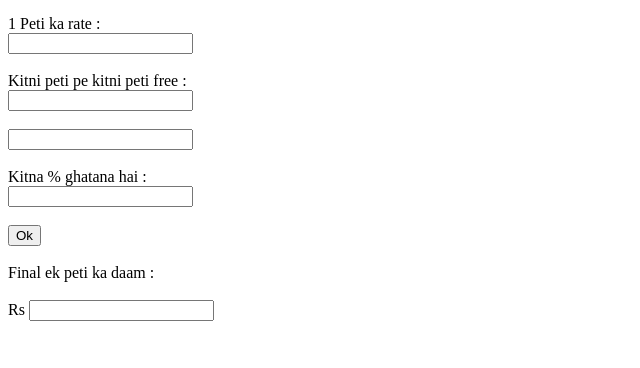
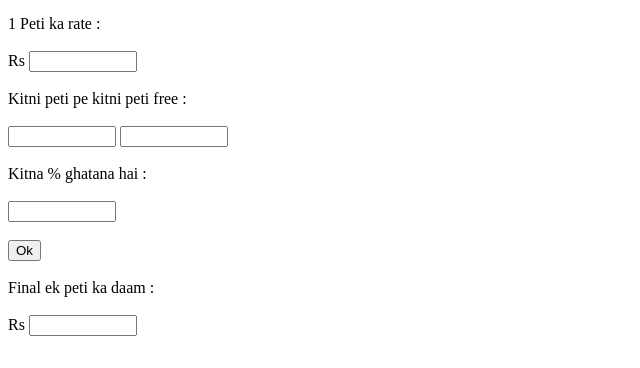
Before and after one commit to priyanshu938/Peti-Calculator, a plain HTML site: page index.html in a window 1280 px wide. Shown: the part 44-412 px from the top of the page, without its empty margins (0-640 px from the left). Drawn offline with Linux system fonts and the light colour scheme.

Commit message:
more formatting done

```diff
--- a/index.html
+++ b/index.html
@@ -9,19 +9,19 @@
   <body>
     <h3>Peti Calculator</h3>
     <form action="">
-      <label for="">1 Peti ka rate :</label><br>
-      <input type="number" id="a" value="" /><br /><br />
-      <label for="">Kitni peti pe kitni peti free :</label><br>
-      <input type="number" id="b" value="" /><br><br>
-      <input type="number" id="c" value="" />
+      <label for="">1 Peti ka rate :</label><br><br>
+     <label>Rs </label> <input type="number" id="a" value="" style="width:100px;"/><br /><br />
+      <label for="">Kitni peti pe kitni peti free :</label><br><br>
+      <input type="number" id="b" value="" style="width:100px;" />
+      <input type="number" id="c" value="" style="width:100px;" />
       <br /><br />
-      <label for="">Kitna % ghatana hai :</label><br>
-      <input type="number" id="d" value="" />
+      <label for="">Kitna % ghatana hai :</label><br><br>
+      <input type="number" id="d" value="" style="width:100px;"/>
       <br /><br />
       <input type="button" value="Ok" onClick="finalEkPetiKaRate()" />
       <br /><br />
       <label for="">Final ek peti ka daam :</label><br><br>
-     <label>Rs </label> <input type="number" id="e" value="" />
+     <label>Rs </label> <input type="number" id="e" value="" style="width:100px;" />
     </form>
     <script>
       function finalEkPetiKaRate() {
```
